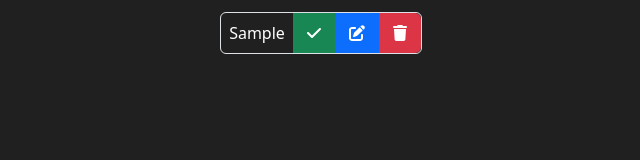
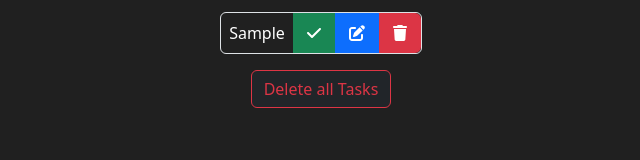
Before and after one commit to miljkovicjovan/minimalist-task-tracker, a React (Create React App) app: page / in a window 1280 px wide. Both pictures are taken after typing "Sample" into the empty fields and a click on the button "task". Shown: the part 282-442 px from the top of the page, without its empty margins (319-959 px from the left). Built offline with nearby package versions, Linux system fonts and the light colour scheme.

Commit message:
delete all tasks functionality

```diff
--- a/src/App.jsx
+++ b/src/App.jsx
@@ -47,6 +47,10 @@ function App() {
     setFinishedTasks([]);
   }
 
+  function deleteAll() {
+    setTasks([]);
+  }
+
   useEffect(() => {
     window.localStorage.setItem('my-minimalistic-tracker-tasks', JSON.stringify(tasks));
     window.localStorage.setItem('my-minimalistic-tracker-tasks-finished', JSON.stringify(finishedTasks));
@@ -56,7 +60,7 @@ function App() {
     <div className="pt-4 text-white text-center">
       <Header/>
       <AddTask onAdd={addTask}/>
-      <Tasks onComplete={completeTask} onDelete={deleteTask} onEdit={editTask} tasks={tasks}/>
+      <Tasks onComplete={completeTask} onDelete={deleteTask} onEdit={editTask} tasks={tasks} onDeleteAll={deleteAll}/>
       {finishedTasks.length ?
         <FinishedTasks finishedTasks={finishedTasks} tasks={tasks} onReset={resetFinishedTask}/> : ''
       }
--- /dev/null
+++ b/src/components/DeleteTasks.jsx
@@ -0,0 +1,19 @@
+import { useState } from "react";
+import { Button } from "react-bootstrap";
+
+function DeleteTasks({onDeleteAll}) {
+    const [hover, setHover] = useState(false);
+    const toggleHover = () => setHover(!hover);
+    return (
+        <Button
+            className={`mx-auto mt-2 border-danger ${hover ? "bg-danger text-white" : "bg-dark text-danger"}`}
+            onMouseEnter={toggleHover}
+            onMouseLeave={toggleHover}
+            onClick={onDeleteAll}
+        >
+            Delete all Tasks
+        </Button>
+    )
+}
+
+export default DeleteTasks;
--- a/src/components/Tasks.jsx
+++ b/src/components/Tasks.jsx
@@ -1,7 +1,8 @@
 import { Stack } from "react-bootstrap";
 import Task from "./Task";
+import DeleteTasks from "./DeleteTasks";
 
-function Tasks({tasks, onDelete, onEdit, onComplete}) {
+function Tasks({tasks, onDelete, onEdit, onComplete, onDeleteAll}) {
 	return (
 		<Stack className="my-3 mx-5">
 			{tasks.map((task, index) => (
@@ -14,6 +15,7 @@ function Tasks({tasks, onDelete, onEdit, onComplete}) {
 					onComplete={onComplete}
 				/>
 			))}
+			{tasks.length ? <DeleteTasks onDeleteAll={onDeleteAll}/> : ""}
 		</Stack>
 	)
 }
--- a/src/styles.scss
+++ b/src/styles.scss
@@ -10,3 +10,7 @@ footer {
 .task {
     width: fit-content;
 }
+
+.delete-tasks {
+    width: fit-content;
+}
```
